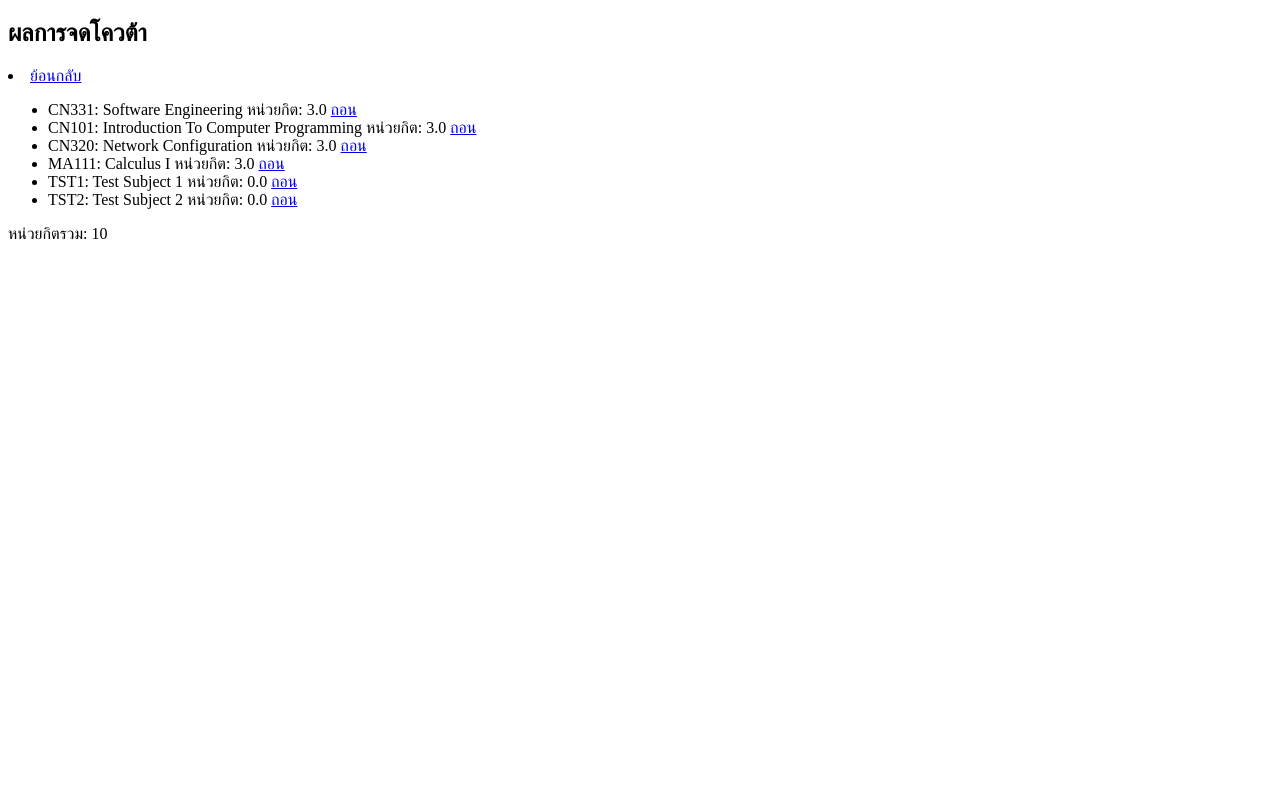
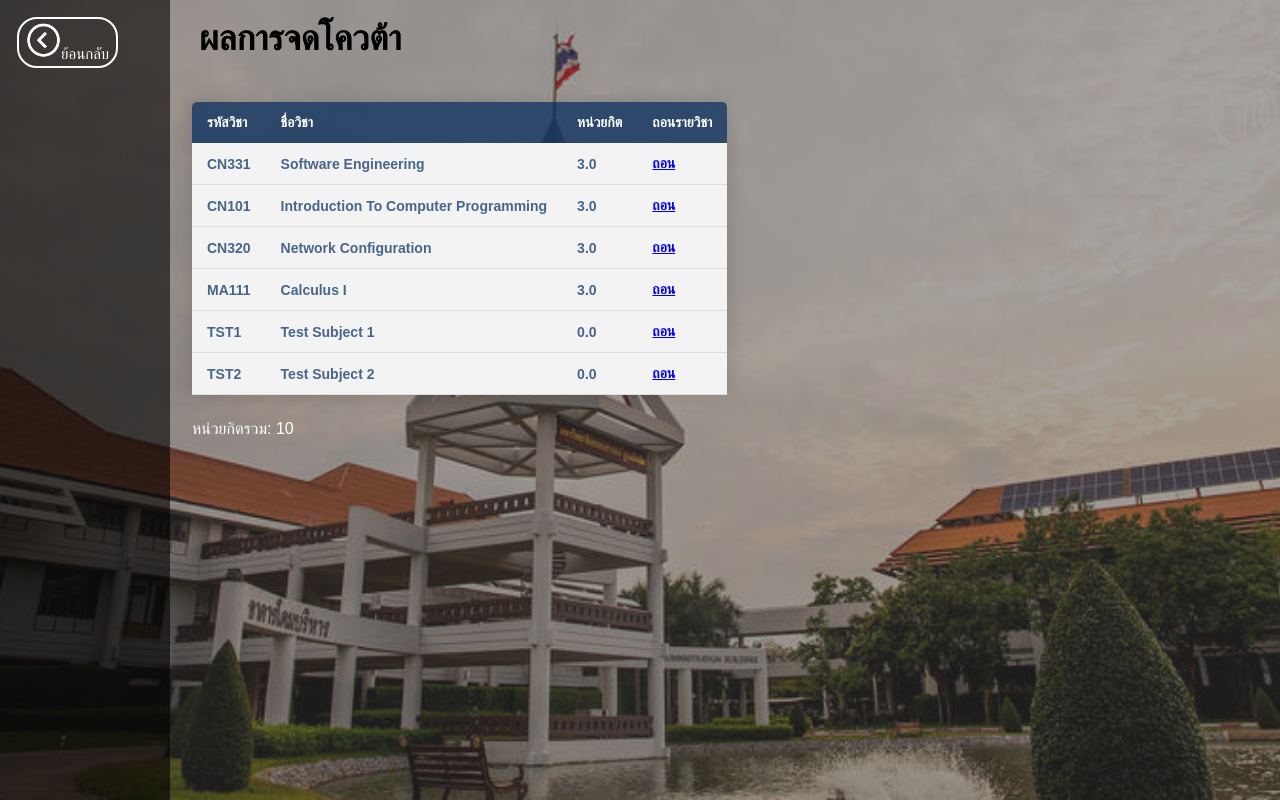
Before and after one commit to noobrock123/cn331-as2, a Django app: template user_page/templates/user_page/request_result.html in a window 1280 px wide; the page is wider, and only the part inside the window is pictured. Run offline with Django 4.2, Linux system fonts and the light colour scheme; data comes from the database, SQL or seed files in the repository; both versions use the stored data as it was after the commit; the template is opened without the code that fills it: values that come from a table or form of the project are taken from there, most other values are stand-ins (such as "Sample title", 1, 10 or a date in 2020).

Commit message:
Decorate Webpages

```diff
--- a/login_page/templates/login_page/layout.html
+++ b/login_page/templates/login_page/layout.html
@@ -1,14 +1,16 @@
 <!DOCTYPE html>
+{%load static%}
 <html>
 	<title>
 		{% block title %}
-		Login้
+		Login
 		{% endblock %}
 	</title>
 	<head>
 		{% block head %}
 		This is a head
 		{% endblock %}
+		<link rel="stylesheet" href="{% static 'styles.css' %}">
 	</head>
 	<body>
 		{% block body %}
--- /dev/null
+++ b/user_page/static/styles.css
@@ -0,0 +1,325 @@
+*{
+    margin: 0;
+    padding: 0;
+    box-sizing: border-box;
+    font-family: 'Poppins', sans-serif;
+}
+
+.background_user{
+    width: 100%;
+    height: 100vh;
+    background-image: linear-gradient(rgba(0, 0, 0, 0.6), rgba(0, 0, 0, 0.6)),url(user_page/images/bg.jpg);
+    background-size: cover;
+    background-position: center;
+    display: flex;
+    background-attachment: fixed;
+    align-items: center;
+    justify-content: center;
+}
+
+nav{
+    width: 100%;
+    position: absolute;
+    top: 0;
+    left: 0;
+    padding: 10px 3%;
+    display: flex;
+    align-items: center;
+    justify-content: space-between;
+}
+
+nav ul li{
+    list-style: none;
+    display: inline-block;
+    margin-left: 50px;
+}
+
+nav ul li a{
+    text-decoration: none;
+    display: inline-block;
+    color: #fff;
+    font-size: 17px;
+    border: 2px solid #fff;
+    padding: 10px 24px;
+    border-radius: 50px;
+    transition: 0.3s;
+}
+
+nav ul li a:hover{
+    -webkit-text-stroke: 2px rgb(255, 255, 255);
+    color: transparent;
+}
+
+nav .logo_user{
+    height: 100px;
+}
+
+.content_user{
+    text-align: center;
+}
+
+.content_user h1{
+    position: relative;
+    font-size: 60px;
+    color: #fff;
+    font-weight: 100px;
+    transition: 0.5s;
+}
+
+.content_user h1:hover{
+    -webkit-text-stroke: 2px #fff;
+    color: transparent;
+}
+
+.hello{
+    margin-top: 5%;
+    font-size: 20px;
+}
+.hello h1{
+    position: absolute;
+    display: flex;
+    align-items: center;
+    font-size: 45px;
+    color: #fff;
+    font-weight: 22px;
+    margin-bottom: 100px;
+    right: 40%;
+}
+
+.slide-left{
+    animation: slideleft 1s linear forwards;
+}
+@keyframes slideleft{
+    0%{
+        transform: translate(50px);
+        opacity: 0;
+    }
+    100%{
+        transform: translate(0px);
+        opacity: 1;
+    }
+}
+
+.time_user{
+    position: absolute;
+    right: 7%;
+    bottom: 50px;
+    display: flex;
+    align-items: center;
+    color: #fff;
+}
+
+.background_login{
+    width: 50%;
+    background-image: linear-gradient(rgba(0, 0, 0, 0.6), rgba(0, 0, 0, 0.6)),url(user_page/images/bgu.jpg);
+    background-size: cover;
+    background-position: center;
+    background-attachment: fixed;
+    align-items: center;
+    justify-content: center;
+    padding: 0 1%;
+}
+
+.content_login{
+    margin-top: 10%;
+    font-size: 20px;
+}
+
+.content_login h1{
+    position: relative;
+    color: #fff;
+    font-weight: 70px;
+    left: 5%;
+}
+
+.myid{
+    margin-top: 5%;
+    font-size: 10px;
+    position: absolute;
+    display: flex;
+    color: #fff;
+    bottom: 45%;
+    right: 50%;
+}
+
+
+
+.input-box{
+    position:static;
+    margin-top: 2%;
+    display: flex;
+}
+
+.input-box input{
+    width: 40%;
+    height: 35px;
+    margin-left: 10%;
+    padding: 0 10px;
+    border: 1px solid #ccc;
+    outline: none;
+    color: #fff;
+    background: transparent;
+}
+
+button{
+    background: transparent;
+    border: 0;
+    outline: none;
+    border-radius: 50%;
+    cursor: pointer;
+    position:static;
+    top: 50%;
+    right: 15px;
+}
+
+button img{
+    width: 34px;
+    margin-left: 30%;
+}
+
+
+.red{
+    color: red;
+    margin-left: 10%;
+}
+
+.background_page {
+    width: 100%;
+    height: 100vh;
+    background-image: linear-gradient(rgba(68, 67, 67, 0.479), rgba(58, 58, 58, 0.452)),url(user_page/images/bg.jpg);
+    background-size: cover;
+    background-position: center;
+    background-attachment: fixed;
+    align-items: center;
+    justify-content: center;
+}
+
+.listpage{
+    font-size: 35px;
+    position: static;
+    margin-left: 15%;
+}
+
+.sidebar{
+    width: 170px;
+    height: 100vh;
+    background: rgba(0, 0, 0, 0.6);
+    position: absolute;
+    top: 0;
+    left: 0;
+}
+
+.backpage{
+    color: #fff;
+    margin-bottom: 10%;
+    margin-left: 2%;
+}
+
+.backpage img{
+    width: 35px;
+    color: #fff;
+}
+
+.subjectlist{
+    margin-left: 15%;
+}
+
+.subjectlist2{
+    margin-left: 15%;
+    margin-top: 5%;
+    padding: 22px 7px;
+}
+
+
+.text-boxpage{
+    margin-left: 10%;
+    margin-top: 10%;
+}
+
+.text-boxpage a{
+    text-decoration: none;
+    display: inline-block;
+    color: #fff;
+    font-size: 15px;
+    border: 2px solid #fff;
+    padding: 3px 7px;
+    border-radius: 20px;
+}
+
+.content-table {
+    border-collapse: collapse;
+    margin: 25px 0;
+    font-size: 14px;
+    min-width: 400px;
+    border-radius: 5px 5px 0 0;
+    overflow: hidden;
+    box-shadow: 0 0 20px rgba(0, 0, 0, 0.15);
+}
+
+.content-table thead tr{
+    background-color: #00295cb3;
+    color: #ffffff;
+    text-align: left;
+}
+
+.content-table th,
+.content-table td {
+    padding: 12px 15px;
+}
+
+.content-table tbody tr{
+    border-bottom: 1px solid #dddddd;
+    background-color: #f3f3f3;
+}
+
+.content-table tbody tr.active-row {
+    font-weight: bold;
+    color: #00295cb3;
+}
+
+.background_result {
+    width: 100%;
+    height: 100vh;
+    background-image: linear-gradient(rgba(68, 67, 67, 0.479), rgba(58, 58, 58, 0.452)),url(user_page/images/bg.jpg);
+    background-size: cover;
+    background-position: center;
+    background-attachment: fixed;
+    align-items: center;
+    justify-content: center;
+    margin-left: 15%;
+    position: static;
+}
+
+.background_result h2{
+    font-size: 35px;
+    padding: 18px 7px;
+}
+
+.sidebar_rusult{
+    width: 170px;
+    height: 100vh;
+    background: rgba(0, 0, 0, 0.6);
+    position: absolute;
+    top: 0;
+    left: 0;
+}
+
+.text-boxresult{
+    margin-left: 10%;
+    margin-top: 10%;
+}
+
+.text-boxresult a{
+    text-decoration: none;
+    display: inline-block;
+    color: #fff;
+    font-size: 15px;
+    border: 2px solid #fff;
+    padding: 3px 7px;
+    border-radius: 20px;
+}
+
+.backhome img{
+    width: 35px;
+    color: #fff;
+}
--- a/user_page/templates/user_page/layout.html
+++ b/user_page/templates/user_page/layout.html
@@ -1,7 +1,9 @@
 <!DOCTYPE html>
+{%load static%}
 <html>
 	<head>
 		<title>{% block title %}User Page{% endblock %}</title>
+		<link rel="stylesheet" href="{% static 'styles.css' %}">
 	</head>
 	<body>
 		{% block body %}
--- a/user_page/templates/user_page/request_result.html
+++ b/user_page/templates/user_page/request_result.html
@@ -1,17 +1,41 @@
 {% extends 'user_page/layout.html' %}
+{%load static%}
 {% block body %}
+<body class="background_result">
     <h2>ผลการจดโควต้า</h2>
-    <li><a href="{% url 'user_page:front_page' %}">ย้อนกลับ</a></li>
-    <ul>
+    <table class="content-table">
+        <thead>
+            <tr>
+                <th>รหัสวิชา</th>
+                <th>ชื่อวิชา</th>
+                <th>หน่วยกิต</th>
+                <th>ถอนรายวิชา</th>
+            </tr>
+        </thead>
+        <tbody>
         {% for sub in quota_result%}
-            <li>{{ sub.subject_id }}: {{ sub.name }} หน่วยกิต: {{ sub.gpd }}
-                <a href= "{% url 'user_page:remove_acquired_quota' sub.subject_id %}">ถอน</a>
-            </li>
+            <tr class="active-row">
+                <td>{{ sub.subject_id }}</td>
+
+                <td>{{ sub.name }} </td>
+
+                <td>{{ sub.gpd }}  </td>
+
+                <td><a href= "{% url 'user_page:remove_acquired_quota' sub.subject_id %}" >ถอน</a></td>
+            </tr>
             {% empty %}
             <li>คุณยังไม่ได้จดทะเบียนวิชาใดๆ</li>
         {% endfor %}
-    </ul>
+    </tbody>
+    </table>
     {% if quota_result %}
+        <div style="color: #fff;">
         หน่วยกิตรวม: {{ sum_gpd }}
     {% endif %}
+    <div class="sidebar_rusult">
+        <div class="text-boxresult">
+            <a href="{% url 'user_page:front_page' %}" class="backhome"><img src="{% static 'user_page/images/backpage.png' %}">ย้อนกลับ</a>
+        </div>
+    </div>
+</body>
 {% endblock %}
```
Also changed, not shown: login_page/templates/login_page/login.html (+25 -12 lines), user_page/templates/user_page/request_page.html (+70 -18 lines), user_page/templates/user_page/user_page.html (+21 -8 lines), db.sqlite3, user_page/static/user_page/images/backpage.png (added), user_page/static/user_page/images/bg.jpg (added), user_page/static/user_page/images/bglogin.jpg (added), user_page/static/user_page/images/bgu.jpg (added), user_page/static/user_page/images/button.png (added), user_page/static/user_page/images/logo.png (added), user_page/static/user_page/images/logo1.png (added).
